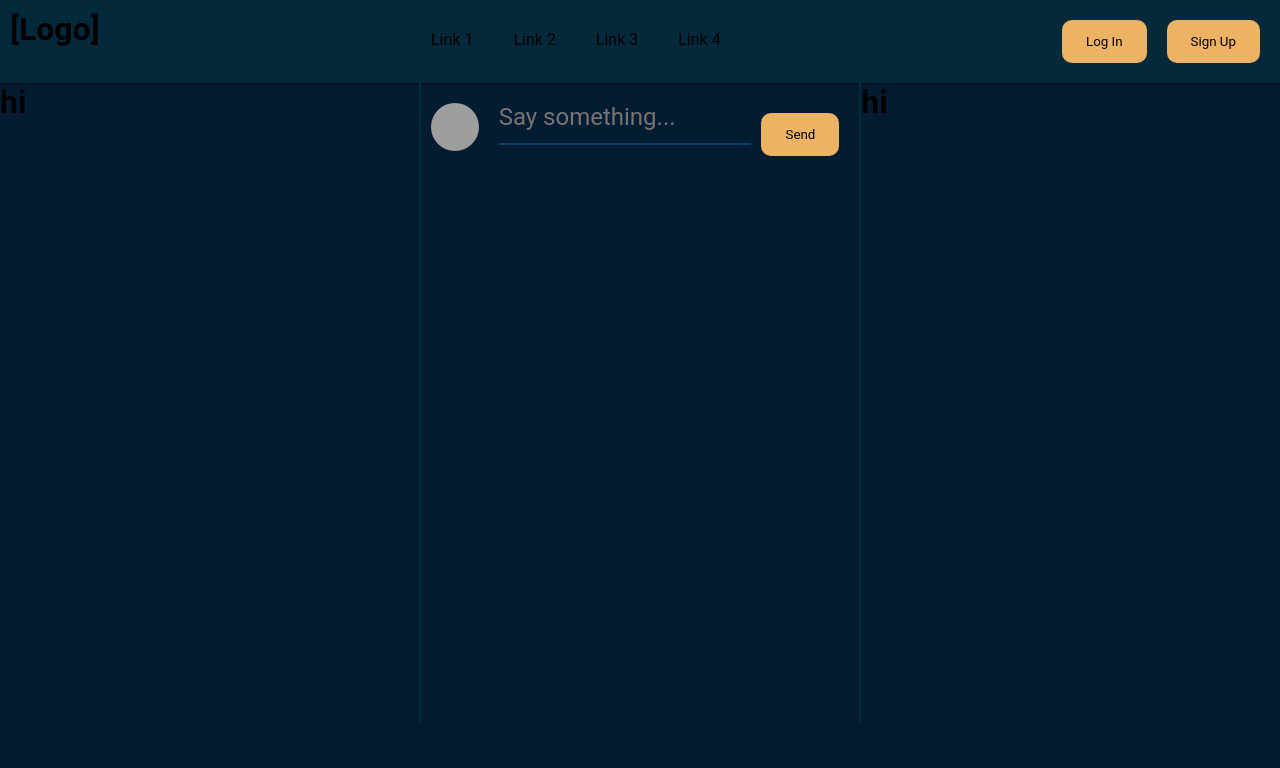
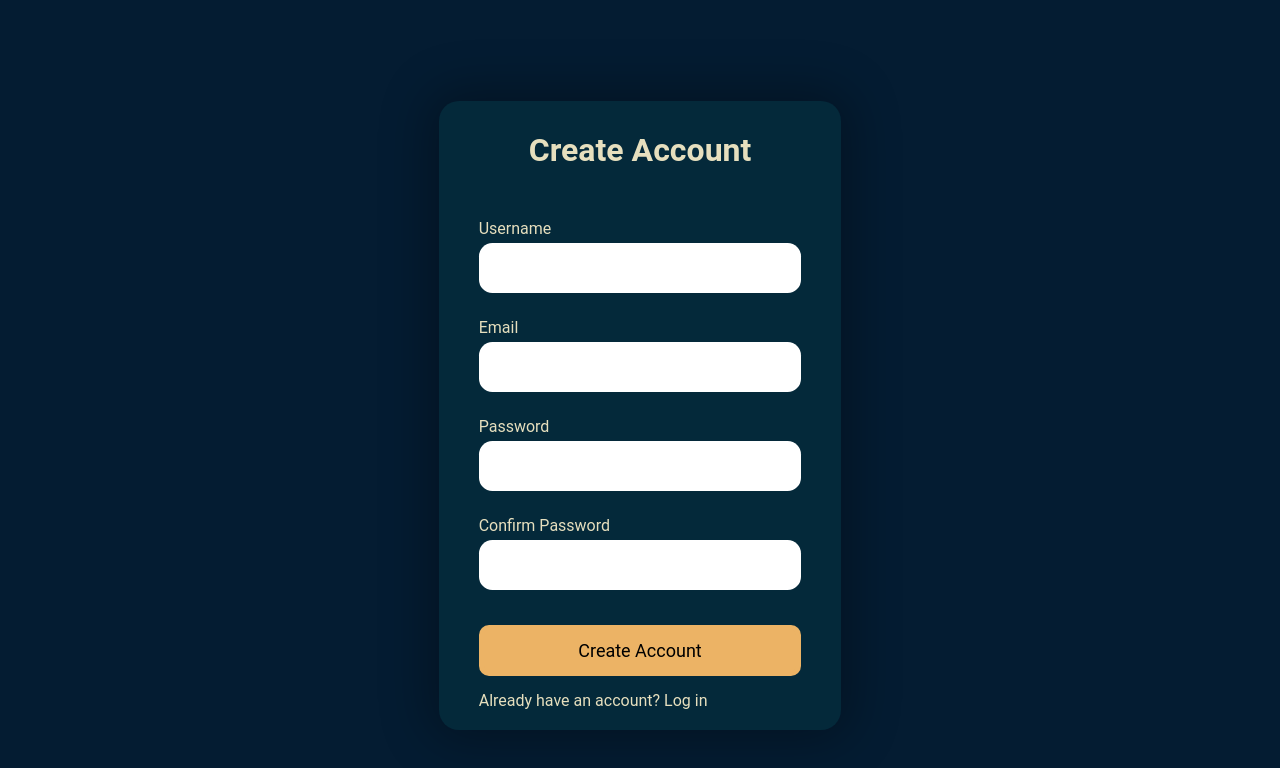
Before and after one commit to creemy0cheesekake/SocialMediaApp, a React (Create React App) app in the folder client/: page / in a window 1280 px wide. Shown: the top 768 px of the page. Built offline with nearby package versions, Linux system fonts and the light colour scheme; grey boxes are pictures that could not be loaded.

Commit message:
sign up working

```diff
--- a/client/src/App.tsx
+++ b/client/src/App.tsx
@@ -6,9 +6,9 @@ import SignUp from "./components/SignUp";
 function App() {
 	return (
 		<div className="App">
-			<HomePage />
+			{/* <HomePage /> */}
 			{/* <Login /> */}
-			{/* <SignUp /> */}
+			<SignUp />
 		</div>
 	);
 }
--- a/client/src/components/SignUp.tsx
+++ b/client/src/components/SignUp.tsx
@@ -1,23 +1,77 @@
-import React, { useState } from "react";
+import React, { useState, createRef } from "react";
 import "../styles/AuthPages.scss";
 
 interface Props {}
 
 const SignUp: React.FC<Props> = (props: Props) => {
+	const [usernameVal, setUsernameVal] = useState("");
+	const [emailVal, setEmailVal] = useState("");
+	const [passwordVal, setPasswordVal] = useState("");
+	const [confirmPasswordVal, setConfirmPasswordVal] = useState("");
+	const [statusMessage, setStatusMessage] = useState("");
+
+	const statusMessageRef: any = createRef();
+
+	const handleSubmitForm = async () => {
+		statusMessageRef.current.style.backgroundColor = "#dd4444";
+		if (passwordVal !== confirmPasswordVal)
+			return setStatusMessage("Passwords do not match.");
+		const data = await (
+			await fetch("http://localhost:3000/register", {
+				method: "POST",
+				body: JSON.stringify({
+					usernameVal,
+					emailVal,
+					passwordVal,
+				}),
+				headers: {
+					"Content-Type": "application/json",
+				},
+			})
+		).json();
+		setStatusMessage(data.message);
+		if (data.success)
+			statusMessageRef.current.style.backgroundColor = "#407540";
+	};
 	return (
-		<div className="auth-container">
+		<div className="auth-container column">
+			<div className="error-message" ref={statusMessageRef}>
+				{statusMessage}
+			</div>
 			<div className="auth-content">
 				<div className="auth-header">
 					<h1>Create Account</h1>
 				</div>
 				<div className="auth-forms">
 					<label htmlFor="username">Username</label>
-					<input type="text" name="username" />
+					<input
+						type="text"
+						name="username"
+						value={usernameVal}
+						onChange={e => setUsernameVal(e.target.value)}
+					/>
 					<label htmlFor="email">Email</label>
-					<input type="text" name="email" />
+					<input
+						type="email"
+						name="email"
+						value={emailVal}
+						onChange={e => setEmailVal(e.target.value)}
+					/>
 					<label htmlFor="password">Password</label>
-					<input type="password" name="password" />
-					<button>Create Account</button>
+					<input
+						type="password"
+						name="password"
+						value={passwordVal}
+						onChange={e => setPasswordVal(e.target.value)}
+					/>
+					<label htmlFor="confirm-password">Confirm Password</label>
+					<input
+						type="password"
+						name="confirm-password"
+						value={confirmPasswordVal}
+						onChange={e => setConfirmPasswordVal(e.target.value)}
+					/>
+					<button onClick={handleSubmitForm}>Create Account</button>
 					<a href=".auth-forms">Already have an account? Log in</a>
 				</div>
 			</div>
--- a/client/src/styles/AuthPages.scss
+++ b/client/src/styles/AuthPages.scss
@@ -55,3 +55,14 @@ html {
 		font-size: large;
 	}
 }
+
+.error-message {
+	color: white;
+	padding: 0.25em;
+	margin: 10px;
+	max-width: max(25vw, 350px);
+	padding-inline: 10px;
+	border-radius: 0.75rem;
+	text-align: center;
+	font-size: 1.25rem;
+}
--- a/client/src/styles/globalStyles.scss
+++ b/client/src/styles/globalStyles.scss
@@ -1,5 +1,9 @@
 @use "./variables" as var;
 @use "sass:math";
+
+:root {
+	box-sizing: border-box;
+}
 
 * {
 	margin: 0;
```
